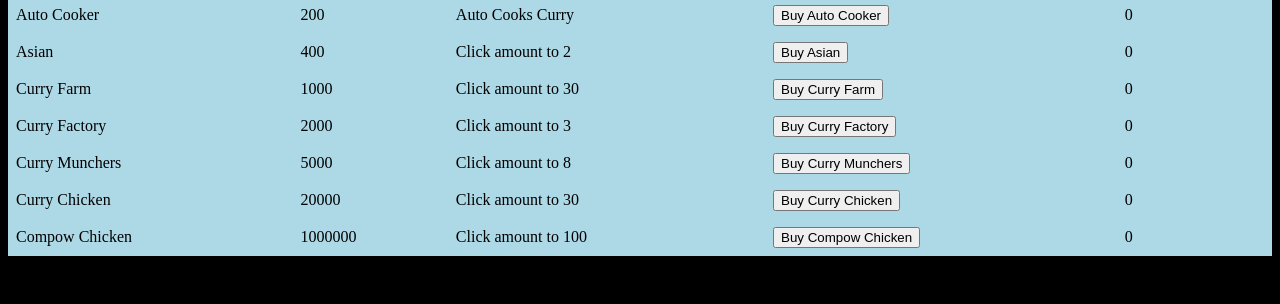
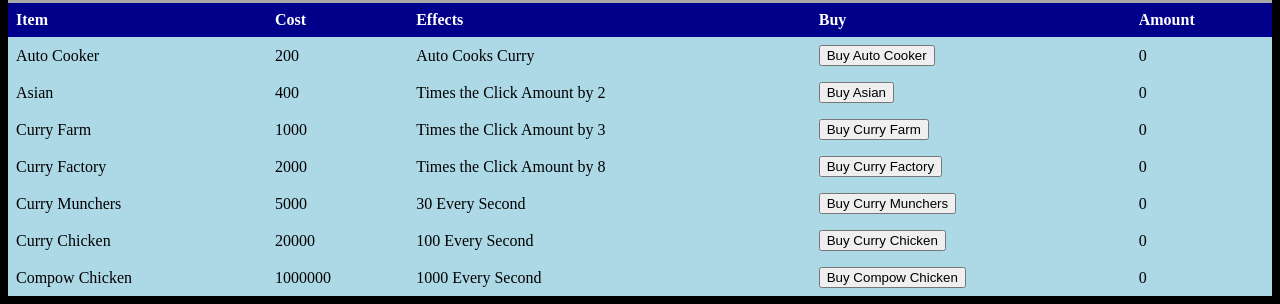
Before and after one commit to JakeAnderson14/CurryClicker.github.io, a plain HTML site: page index.html in a window 1280 px wide. Shown: the part 668-972 px from the top of the page. Before the commit the page ends 932 px from the top, so only its background shows below. Drawn offline with Linux system fonts and the light colour scheme.

Commit message:
Update index.html

```diff
--- a/index.html
+++ b/index.html
@@ -10,6 +10,7 @@
 				<center>
 				<h1 id="header">Curry Clicker</h1>
 				<h2 id="cookedcurry">Curry Cooked: <a id="clicks">0</a></h2>
+				<h4>Click Amount: <a id="ClickAm"></a> Auto Amount: <a id="AutoAm"></a></h4>
 				</center>
 			</div>
 			<div id="mid">
@@ -40,42 +41,42 @@
 					<tr>
 						<td>Asian</td>
 						<td>400</td>
-						<td>Click amount to 2</td>
+						<td>Times the Click Amount by 2</td>
 						<td><button onClick="buyAsian();">Buy Asian</button></td>
 						<td id="AmAsian"></td>
 					</tr>
 					<tr>
 						<td>Curry Farm</td>
 						<td>1000</td>
-						<td>Click amount to 30</td>
+						<td>Times the Click Amount by 3</td>
 						<td><button onClick="buyFarm();">Buy Curry Farm</button></td>
 						<td id="AmFarm"></td>
 					</tr>
 					<tr>
 						<td>Curry Factory</td>
 						<td>2000</td>
-						<td>Click amount to 3</td>
+						<td>Times the Click Amount by 8</td>
 						<td><button onClick="buyFactory();">Buy Curry Factory</button></td>
 						<td id="AmFactory"></td>
 					</tr>
 					<tr>
 						<td>Curry Munchers</td>
 						<td>5000</td>
-						<td>Click amount to 8</td>
+						<td>30 Every Second</td>
 						<td><button onClick="buyMuncher();">Buy Curry Munchers</button></td>
 						<td id="AmMuncher"></td>
 					</tr>
 					<tr>
 						<td>Curry Chicken</td>
 						<td>20000</td>
-						<td>Click amount to 30</td>
+						<td>100 Every Second</td>
 						<td><button onClick="buyChicken();">Buy Curry Chicken</button></td>
 						<td id="AmChicken"></td>
 					</tr>
 					<tr>
 						<td>Compow Chicken</td>
 						<td>1000000</td>
-						<td>Click amount to 100</td>
+						<td>1000 Every Second</td>
 						<td><button onClick="buyCompow();">Buy Compow Chicken</button></td>
 						<td id="AmCompow"></td>
 					</tr>
```
